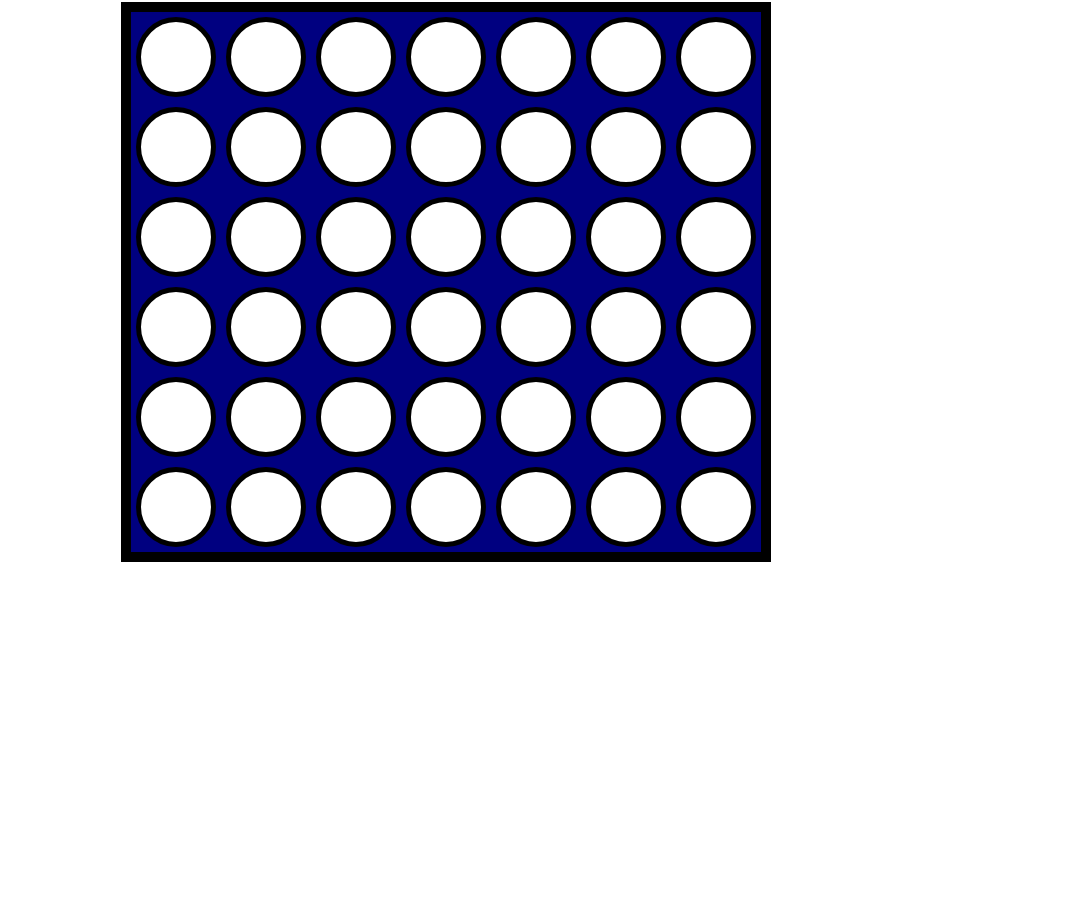
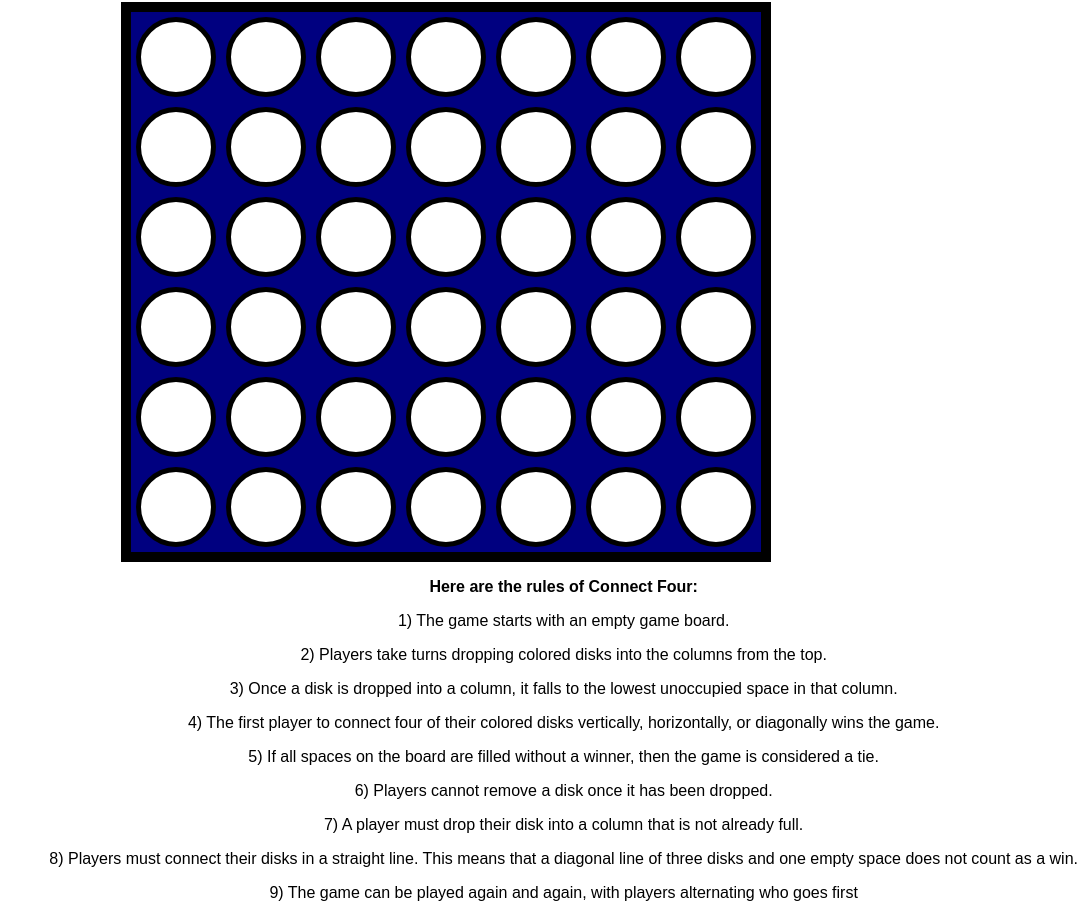
Before and after one commit to shivansh-bhatnagar18/Connect_Four, a plain HTML site: page index.html in a window 1280 px wide. Shown: the part 78-996 px from the top of the page, without its empty margins (194-1280 px from the left). Before the commit the page ends 800 px from the top, so only its background shows below. Drawn offline with Linux system fonts and the light colour scheme.

Commit message:
updatedIndex.html

```diff
--- a/index.html
+++ b/index.html
@@ -12,5 +12,16 @@
         <h1>Welcome to the Offline Multiplayer Connect Four</h1>
         <h2 id="winner"></h2>
         <div id="board"></div>
+		<div id="rules" style=" float:right"><p><strong>Here are the rules of Connect Four:</strong></p>
+
+			<p>1) The game starts with an empty game board.</p>
+			<p>2) Players take turns dropping colored disks into the columns from the top.</p>
+<p>3) Once a disk is dropped into a column, it falls to the lowest unoccupied space in that column.</p>
+<p>4) The first player to connect four of their colored disks vertically, horizontally, or diagonally wins the game.</p>
+			<p>5) If all spaces on the board are filled without a winner, then the game is considered a tie.</p>
+			<p>6) Players cannot remove a disk once it has been dropped.</p>
+			<p>7) A player must drop their disk into a column that is not already full.</p>
+<p>8) Players must connect their disks in a straight line. This means that a diagonal line of three disks and one empty space does not count as a win.</p>
+<p>9) The game can be played again and again, with players alternating who goes first</p></div>
     </body>
 </html>
```
